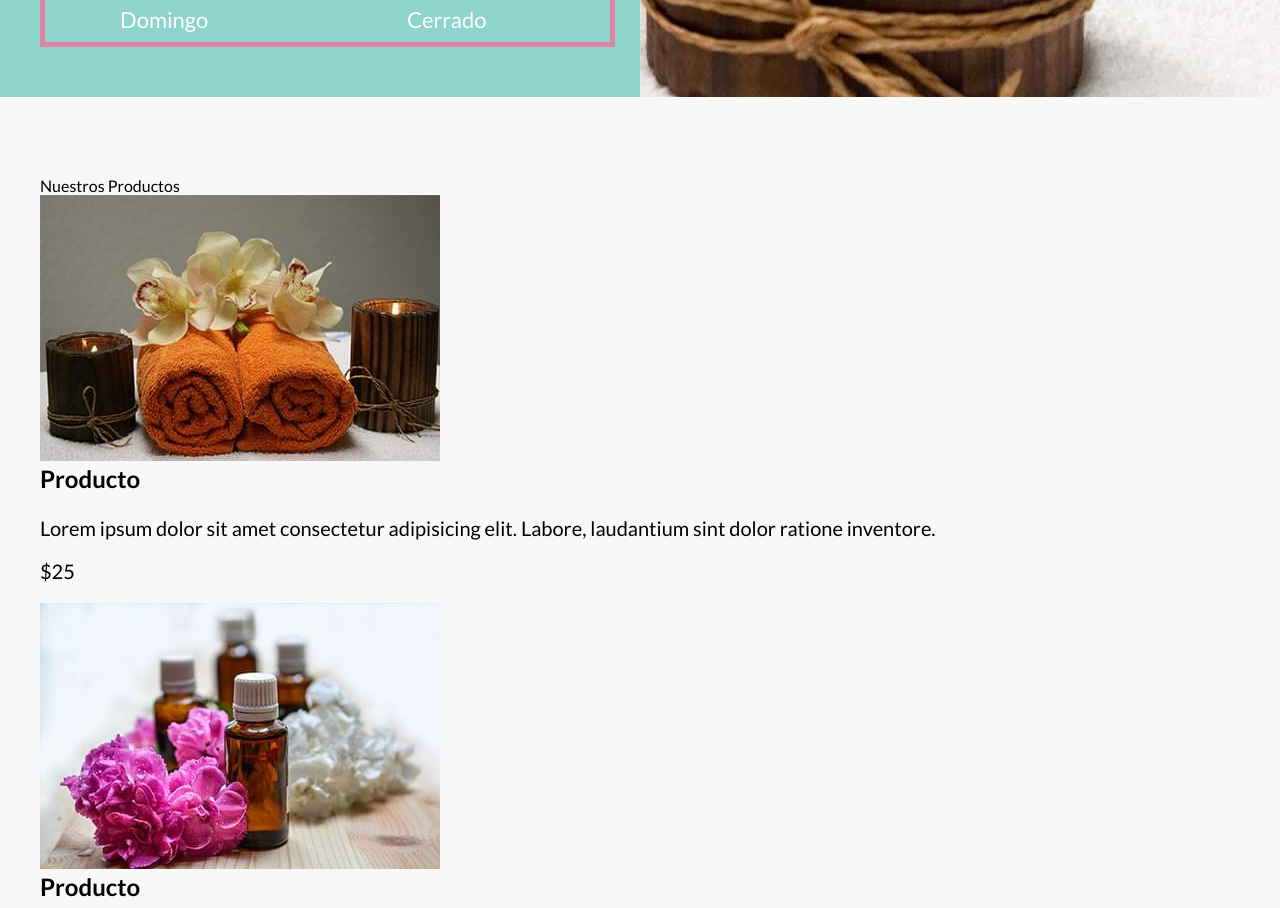
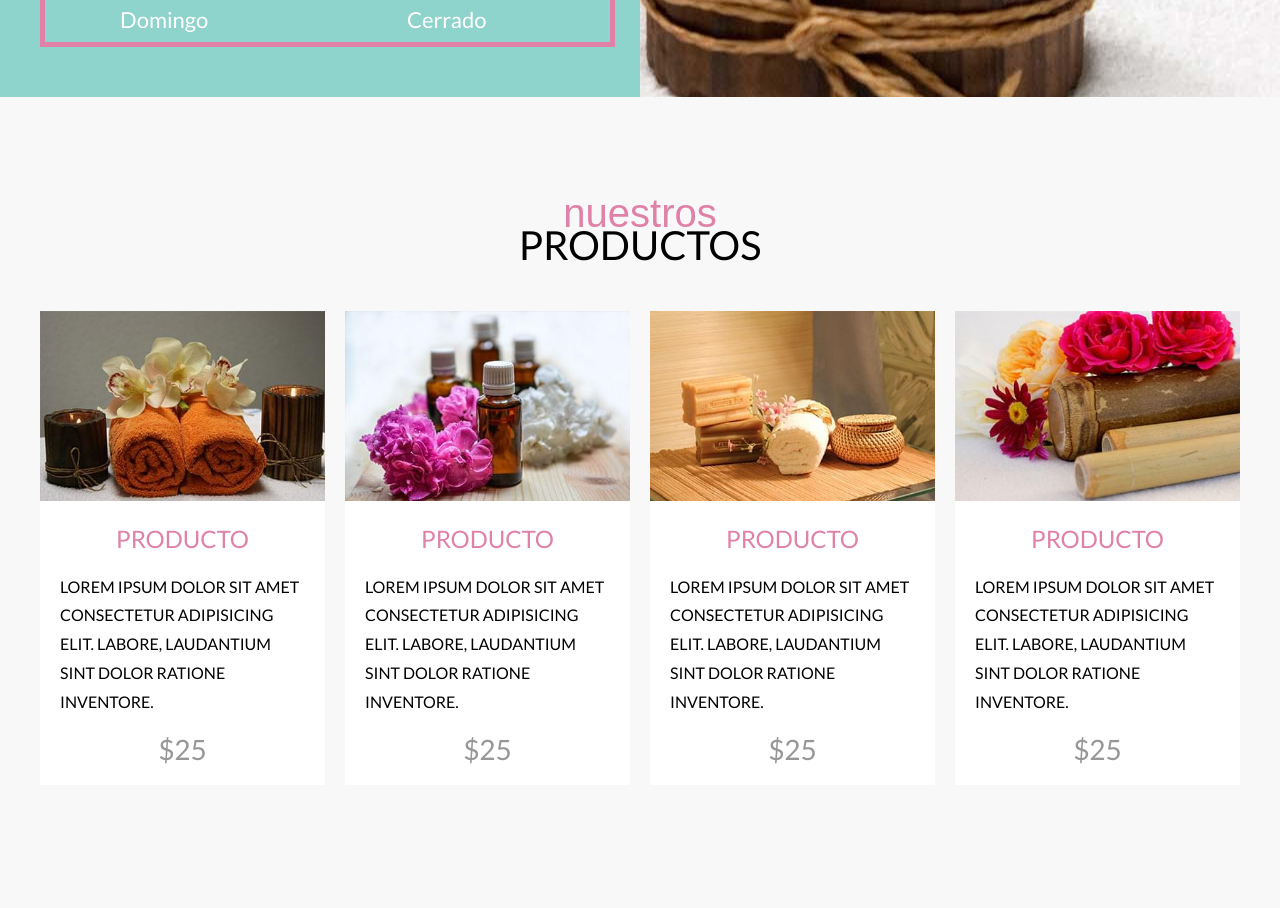
Before and after one commit to Geinersb/SPA-Web, a website: page index.html in a window 1280 px wide. Shown: the part 2654-3562 px from the top of the page. After the commit the page ends 3519 px from the top, so only its background shows below. Drawn offline with Linux system fonts and the light colour scheme; a web font is replaced by a local one.

Commit message:
se finaliza seccion productos

```diff
--- a/index.html
+++ b/index.html
@@ -172,12 +172,14 @@
     <!-- SECCION DE PRODUCTOS  -->
 
     <main class="productos contenedor seccion">
-        <h class="productos__heading">Nuestros <span>Productos</span></h>
+        <h1 class="productos__heading">nuestros <span>productos</span></h1>
 
-        <div class="productos_-grid">
+        <div class="productos__grid">
 
             <div class="producto">
-                <img src="build/img/producto_01.jpg" alt="imagen producto">
+                <div class="producto__mask">
+                    <img class="producto__imagen" src="build/img/producto_01.jpg" alt="imagen producto">
+                </div>
                 <div class="producto__contenido">
                     <h3 class="producto__nombre">Producto</h3>
                     <p class="producto__descripcion">Lorem ipsum dolor sit amet consectetur adipisicing elit. Labore,
@@ -187,7 +189,9 @@
             </div>
 
             <div class="producto">
-                <img src="build/img/producto_02.jpg" alt="imagen producto">
+                <div class="producto__mask">
+                    <img class="producto__imagen" src="build/img/producto_02.jpg" alt="imagen producto">
+                </div>
                 <div class="producto__contenido">
                     <h3 class="producto__nombre">Producto</h3>
                     <p class="producto__descripcion">Lorem ipsum dolor sit amet consectetur adipisicing elit. Labore,
@@ -197,7 +201,9 @@
             </div>
 
             <div class="producto">
-                <img src="build/img/producto_03.jpg" alt="imagen producto">
+                <div class="producto__mask">
+                    <img class="producto__imagen" src="build/img/producto_03.jpg" alt="imagen producto">
+                </div>
                 <div class="producto__contenido">
                     <h3 class="producto__nombre">Producto</h3>
                     <p class="producto__descripcion">Lorem ipsum dolor sit amet consectetur adipisicing elit. Labore,
@@ -207,7 +213,9 @@
             </div>
 
             <div class="producto">
-                <img src="build/img/producto_04.jpg" alt="imagen producto">
+                <div class="producto__mask">
+                    <img class="producto__imagen" src="build/img/producto_04.jpg" alt="imagen producto">
+                </div>
                 <div class="producto__contenido">
                     <h3 class="producto__nombre">Producto</h3>
                     <p class="producto__descripcion">Lorem ipsum dolor sit amet consectetur adipisicing elit. Labore,
--- a/src/scss/ui/contenido/_index.scss
+++ b/src/scss/ui/contenido/_index.scss
@@ -1,3 +1,4 @@
 @forward 'bienvenida';
 @forward 'cards';
 @forward 'horarios';
+@forward 'productos';
--- /dev/null
+++ b/src/scss/ui/contenido/_productos.scss
@@ -0,0 +1,63 @@
+@use 'base/variables' as v;
+@use 'base/mixins' as m;
+
+
+.productos{
+    &__heading{
+        @include m.headingCursiva;
+        margin-bottom: 5rem;
+    }
+
+    &__grid{
+        @include m.grid(1,2rem);
+
+        @include m.tablet {
+            @include m.grid(2, 2rem);
+        }
+
+        @include m.desktop {
+            @include m.grid(4,2rem);
+
+        }
+    }
+}
+
+.producto{
+
+    &__contenido{
+        background-color: v.$blanco;
+        padding: 2rem;
+    }
+
+    &__mask{
+        overflow: hidden;
+    }
+
+    &__imagen{
+        width: 100%;
+        transition-property: transform;
+        transition-duration: 300ms;
+
+        &:hover{
+            transform: scale(1.2);
+        }
+    }
+
+    &__nombre{
+@include m.heading;
+font-size: 2.4rem;
+color: v.$secundario;
+    }
+    &__descripcion{
+font-size: 1.6rem;
+text-transform: uppercase;
+line-height: 1.8;
+    }
+
+    &__precio{
+color: v.$gris;
+text-align: center;
+font-size: 2.8rem;
+margin: 0 ;
+    }
+}
```
Also changed, not shown: build/css/app.css, 1 other file.
